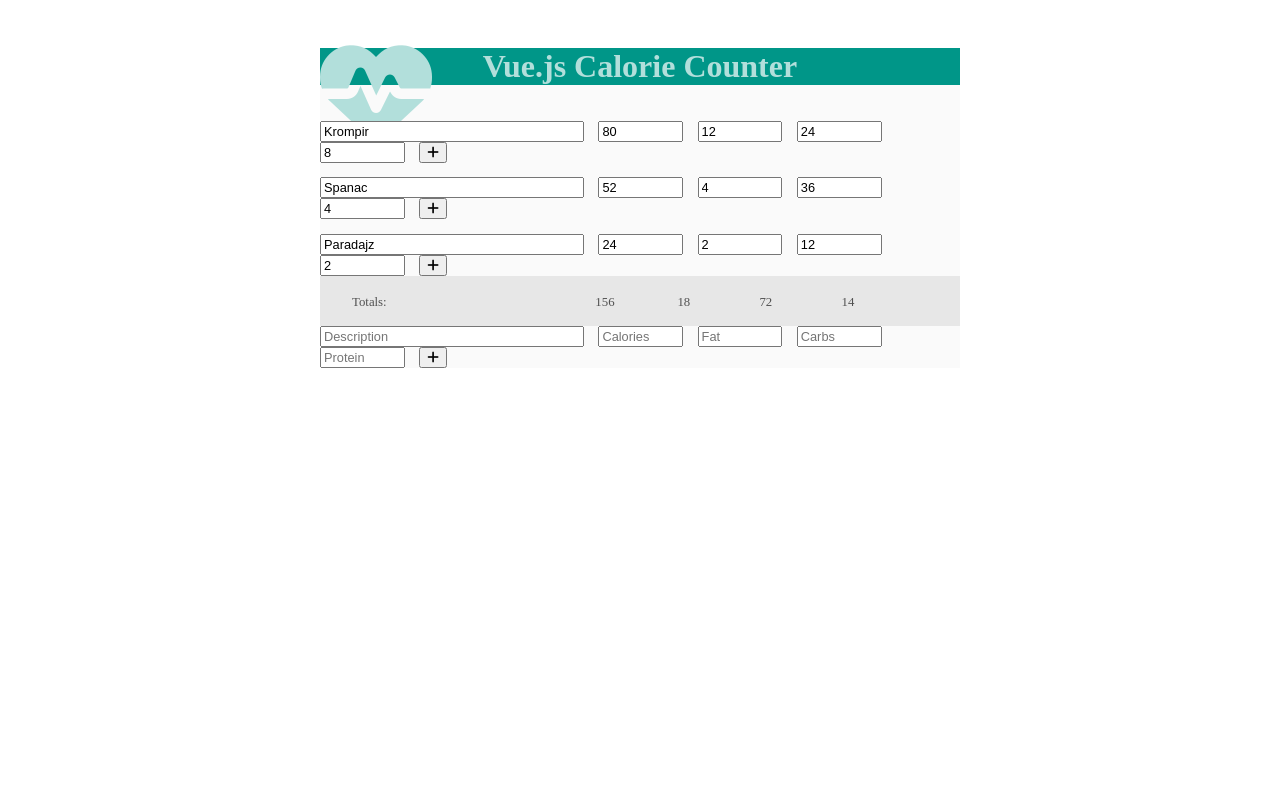
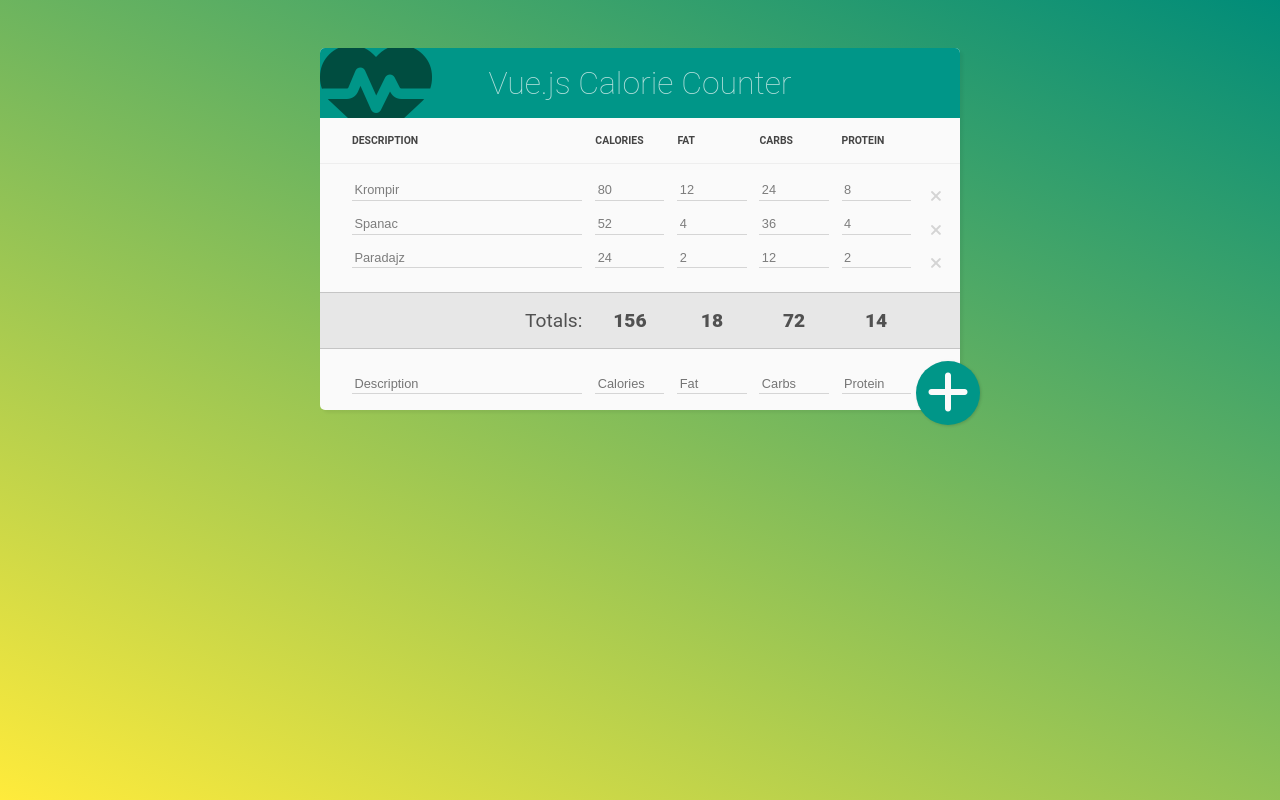
Before and after one commit to marigold001/calorie-meter-2, a plain HTML site: page index.html in a window 1280 px wide. Drawn offline with nearby package versions, Linux system fonts and the light colour scheme.

Commit message:
added_styles

```diff
--- a/index.html
+++ b/index.html
@@ -13,12 +13,12 @@
 <body>
     <div id="app">
         <h1 class="title"><i class="fas fa-heartbeat"></i>Vue.js Calorie Counter</h1>
-        <div class="entry">
-            <div>Description</div>
-            <div>Calories</div>
-            <div>Fat</div>
-            <div>Carbs</div>
-            <div>Protein</div>
+        <div class="entry header">
+            <div class="long">Description</div>
+            <div class="short">Calories</div>
+            <div class="short">Fat</div>
+            <div class="short">Carbs</div>
+            <div class="short">Protein</div>
         </div>
 
         <div class="entry" v-for="(entry, index) in entries">
--- a/style.scss
+++ b/style.scss
@@ -1,15 +1,25 @@
 #app {
     margin: 3rem auto;
     width: 640px;
+    padding: 1rem 2rem;
     background: #fafafa;
+    box-shadow: 3px 3px 3px 0 rgba(black, .05);
+    border-radius: 5px;
 }
 
 .title {
+    font-weight: 100;
     color: #B2DFDB;
-    background: #009688;
+    margin:-1rem -2rem 1rem;
+    padding: 1rem 2rem;
+    background:#009688;
+    border-top-left-radius: 5px;
+    border-top-right-radius: 5px;
     position: relative;
     text-align: center;
+    overflow:hidden;
     .fas {
+        color: #004D40;
         position: absolute;
         left: 0rem;
         top: -.75rem;
@@ -22,7 +32,7 @@
     position: relative;
 }
 
-.entry {
+.entry + .entry {
     margin-top: 2.25%;
 }
 
@@ -42,8 +52,7 @@
       font-size: .65rem;
     }
   }
-
-.long {width: 40%;}
+  .long { width: 40%; }
   .short {
     width: 12%;
     &:last-child {
@@ -53,8 +62,113 @@
 
 .totals {
   color: rgba(black, .65);
-    padding: 1rem 2rem;
-    background: rgba(black, .075);
+  margin: 1.5rem -2rem;
+  background:rgba(black, .075);
+  border: 1px solid rgba(black, .15);
   border-left: 0;
   border-right: 0;
+  padding: 1rem 2rem;
+  .long, .short {
+    font-weight: 900;
+    font-size: 1.2rem;
   }
+  .long {
+    font-weight: 400;
+    text-align: right;
+  }
+  .short {
+    text-align: center;
+  }
+}
+
+.fade-transition {
+    transition: all .3s ease;
+    opacity: 1;
+    height: 1.5rem;
+  }
+
+  .fade-enter, .fade-leave {
+    opacity: 0;
+    height: 0;
+  }
+  *,
+  *::before,
+  *::after {
+    box-sizing: border-box;
+  }
+  html, body {
+    min-height: 100%;
+    font-family: 'Roboto', sans-serif;
+  }
+  body {
+    color: #444;
+    background: linear-gradient(25deg, #FFEB3B, darken(#00BFA5, 10));
+  }
+  input {
+    transition: all .15s ease-in-out;
+    margin: 0;
+    background: transparent;
+    border: none;
+    border-bottom: 1px solid rgba(black, .15);
+    padding: .15rem;
+    color: rgba(black, .5);
+    &:hover {
+      color: rgba(black, .75);
+      border-color: rgba(black, .75);
+    }
+    &:focus {
+      outline: none;
+      border-bottom: 3px solid black;
+      margin-bottom: -2px;
+    }
+  }
+
+  .material-button, .material-delete {
+    transition: all .15s ease-in-out;
+    background: hsla(159,54%,76%,1);
+    border: none;
+    background:#009688;
+    font-size: 3rem;
+    position: absolute;
+    right: -3.25rem;
+    top: -.75rem;
+    display: block;
+    width: 4rem;
+    height: 4rem;
+    line-height: 4rem;
+    border-radius: 50%;
+    color: #fafafa;
+    box-shadow: 1px 1px 3px 0 rgba(black, .15);
+    &:hover {
+      background: #1DE9B6;
+      box-shadow: 1px 3px 3px 0 rgba(black, .15);
+    }
+    &:active {
+      top:-.7rem;
+      outline: 0;
+      box-shadow: none;
+    }
+  }
+
+  .material-delete {
+    font-size: 1rem;
+    line-height: 1rem;
+    height: 2rem;
+    width: 2rem;
+    top: 0;
+    right: -1.5rem;
+    transform: rotate(45deg);
+    background: none;
+    color: rgba(black, .15);
+    box-shadow: none;
+    &:hover {
+      background: rgba(black, .075);
+      color: #fafafa;
+      box-shadow: none;
+    }
+    &:active {
+      color: #B71C1C;
+      background: transparent;
+      top: 0;
+    }
+  }
```
Also changed, not shown: style.css, 1 other file. Lines whose indentation alone changed are shown as unchanged.
